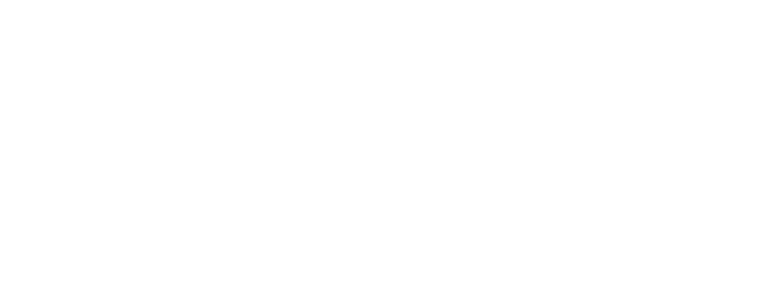
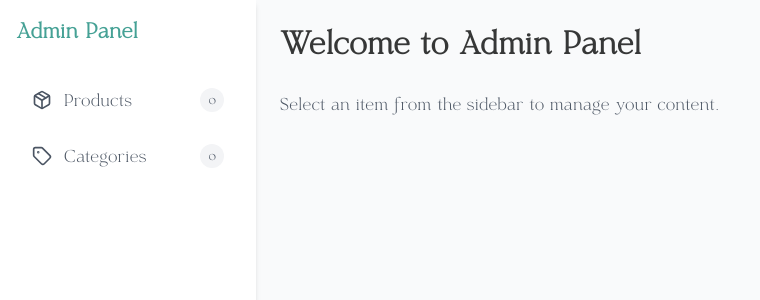
Before and after one commit to chris9962/moingay-cf, a Next.js app: page /admin in a window 1280 px wide. Before the commit this address had no page. Shown: the top 300 px of the page, without its empty margins (0-760 px from the left). Built offline with nearby package versions, Linux system fonts and the light colour scheme; no server answers.

Commit message:
refactor: admin

```diff
--- a/app/admin/layout.tsx
+++ b/app/admin/layout.tsx
@@ -1,81 +1,99 @@
-"use client"
+"use client";
 
-import type React from "react"
-
-import { useEffect } from "react"
-import { useRouter, usePathname } from "next/navigation"
-import Link from "next/link"
-import { useAuthStore } from "@/lib/auth"
-import { Toast } from "@/components/toast"
+import { useState, useEffect } from "react";
+import Link from "next/link";
+import { usePathname } from "next/navigation";
+import { Package, Tag } from "lucide-react";
 
 export default function AdminLayout({
   children,
 }: {
-  children: React.ReactNode
+  children: React.ReactNode;
 }) {
-  const { isAuthenticated } = useAuthStore()
-  const router = useRouter()
-  const pathname = usePathname()
+  const [counts, setCounts] = useState({ productCount: 0, categoryCount: 0 });
+  const [loading, setLoading] = useState(true);
+  const pathname = usePathname();
 
   useEffect(() => {
-    // If not authenticated and not on login page, redirect to login
-    if (!isAuthenticated && pathname !== "/admin/login") {
-      router.push("/admin/login")
-    }
-  }, [isAuthenticated, router, pathname])
+    const fetchCounts = async () => {
+      try {
+        const response = await fetch("/api/admin/counts");
+        if (!response.ok) throw new Error("Failed to fetch counts");
 
-  // If not authenticated, don't render anything (will redirect)
-  if (!isAuthenticated && pathname !== "/admin/login") {
-    return null
-  }
+        const { data } = await response.json();
+        setCounts(data);
+      } catch (error) {
+        console.error("Error fetching counts:", error);
+      } finally {
+        setLoading(false);
+      }
+    };
 
-  // If on login page, just render the login page without header
-  if (pathname === "/admin/login") {
-    return (
-      <>
-        {children}
-        <Toast />
-      </>
-    )
-  }
+    fetchCounts();
+  }, []);
+
+  const menuItems = [
+    {
+      name: "Products",
+      href: "/admin/products",
+      icon: Package,
+      count: counts.productCount,
+    },
+    {
+      name: "Categories",
+      href: "/admin/categories",
+      icon: Tag,
+      count: counts.categoryCount,
+    },
+  ];
 
   return (
-    <>
-      <nav className="bg-primary text-white shadow-md">
-        <div className="container mx-auto px-4">
-          <div className="flex items-center justify-between h-16">
-            <div className="flex items-center">
-              <Link href="/admin" className="text-xl font-bold">
-                mõingày Admin
-              </Link>
-            </div>
+    <div className="flex h-screen bg-gray-50">
+      {/* Sidebar */}
+      <aside
+        className={`${"w-64"} bg-white shadow-md transition-all duration-300 ease-in-out`}
+      >
+        <div className="p-4">
+          <div className="flex items-center justify-between mb-8">
+            <h1 className="text-xl font-bold text-primary">Admin Panel</h1>
+          </div>
+          <nav>
+            <ul className="space-y-2">
+              {menuItems.map((item) => (
+                <li key={item.href}>
+                  <Link
+                    href={item.href}
+                    className={`flex items-center justify-between px-4 py-3 rounded-md transition-colors ${
+                      pathname === item.href
+                        ? "bg-primary text-white"
+                        : "text-gray-600 hover:bg-gray-100"
+                    }`}
+                  >
+                    <div className="flex items-center space-x-3">
+                      <item.icon size={20} />
+                      <span>{item.name}</span>
+                    </div>
+                    <span
+                      className={`px-2 py-1 rounded-full text-xs ${
+                        pathname === item.href
+                          ? "bg-white text-primary"
+                          : "bg-gray-100 text-gray-600"
+                      }`}
+                    >
+                      {loading ? "..." : item.count}
+                    </span>
+                  </Link>
+                </li>
+              ))}
+            </ul>
+          </nav>
+        </div>
+      </aside>
 
-            <div className="flex items-center space-x-4">
-              <Link
-                href="/admin/categories"
-                className={`px-3 py-2 rounded-md ${pathname.includes("/admin/categories") ? "bg-white text-primary" : "hover:bg-primary/80"}`}
-              >
-                Categories
-              </Link>
-              <Link
-                href="/admin/products"
-                className={`px-3 py-2 rounded-md ${pathname.includes("/admin/products") ? "bg-white text-primary" : "hover:bg-primary/80"}`}
-              >
-                Products
-              </Link>
-              <button
-                onClick={() => useAuthStore.getState().logout()}
-                className="px-3 py-2 rounded-md hover:bg-primary/80"
-              >
-                Logout
-              </button>
-            </div>
-          </div>
-        </div>
-      </nav>
-
-      <main className="container mx-auto px-4 py-8">{children}</main>
-      <Toast />
-    </>
-  )
+      {/* Main Content */}
+      <div className="flex-1 overflow-auto">
+        <div className="p-6">{children}</div>
+      </div>
+    </div>
+  );
 }
--- a/app/admin/page.tsx
+++ b/app/admin/page.tsx
@@ -1,7 +1,7 @@
 "use client";
 
 import { useEffect, useState } from "react";
-import Link from "next/link";
+import { Package, Tag } from "lucide-react";
 
 export default function AdminDashboard() {
   const [productCount, setProductCount] = useState(0);
@@ -29,41 +29,10 @@ export default function AdminDashboard() {
 
   return (
     <div className="space-y-8">
-      <h1 className="text-3xl font-bold">Admin Dashboard</h1>
-
-      {loading ? (
-        <div className="flex justify-center">
-          <div className="animate-spin rounded-full h-12 w-12 border-t-2 border-b-2 border-primary"></div>
-        </div>
-      ) : (
-        <div className="grid grid-cols-1 md:grid-cols-2 gap-6">
-          <div className="bg-white p-6 rounded-lg shadow-md">
-            <h2 className="text-xl font-semibold mb-2">Products</h2>
-            <p className="text-3xl font-bold text-primary mb-4">
-              {productCount}
-            </p>
-            <Link
-              href="/admin/products"
-              className="inline-block bg-primary text-white px-4 py-2 rounded-md hover:bg-primary/90 transition-colors"
-            >
-              Manage Products
-            </Link>
-          </div>
-
-          <div className="bg-white p-6 rounded-lg shadow-md">
-            <h2 className="text-xl font-semibold mb-2">Categories</h2>
-            <p className="text-3xl font-bold text-primary mb-4">
-              {categoryCount}
-            </p>
-            <Link
-              href="/admin/categories"
-              className="inline-block bg-primary text-white px-4 py-2 rounded-md hover:bg-primary/90 transition-colors"
-            >
-              Manage Categories
-            </Link>
-          </div>
-        </div>
-      )}
+      <h1 className="text-3xl font-bold">Welcome to Admin Panel</h1>
+      <p className="text-gray-600">
+        Select an item from the sidebar to manage your content.
+      </p>
     </div>
   );
 }
```
